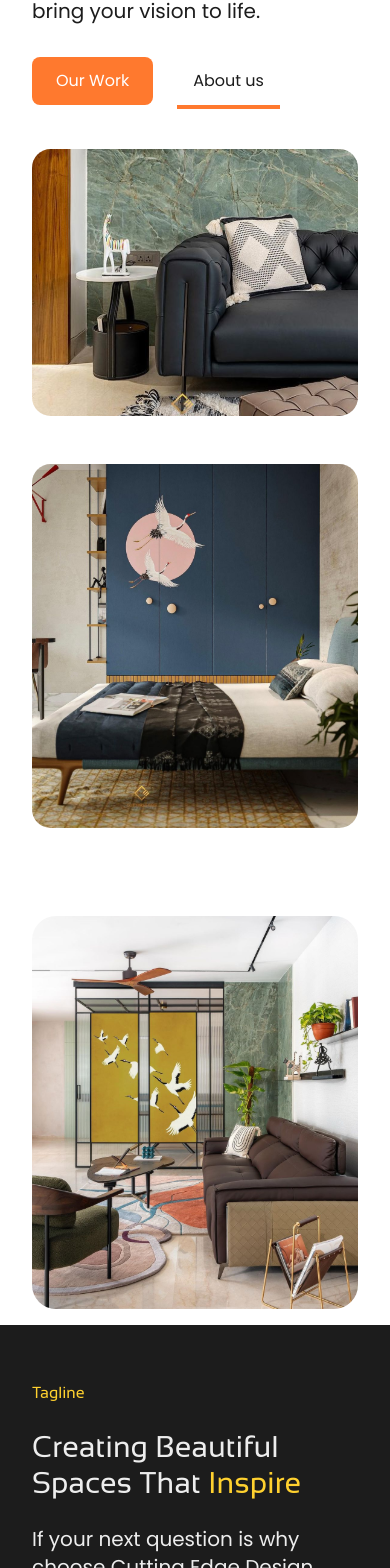
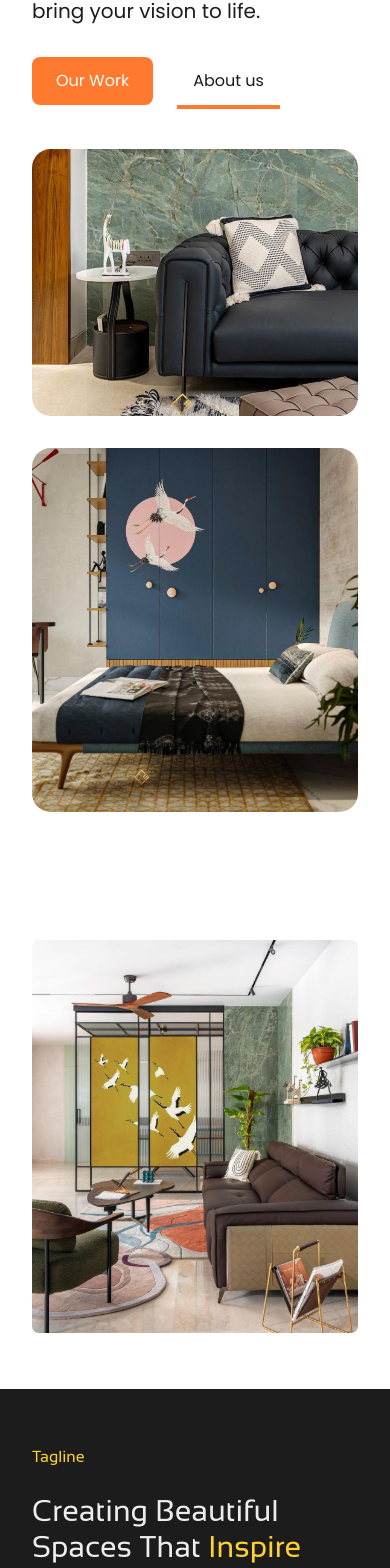
Before and after one commit to sakethrambilla/interior-designer, a Next.js app: page / in a window 390 px wide. Shown: the part 394-1962 px from the top of the page. Built offline with nearby package versions, Linux system fonts and the light colour scheme.

Commit message:
added changes

```diff
--- a/app/(home)/Hero-header.tsx
+++ b/app/(home)/Hero-header.tsx
@@ -71,7 +71,7 @@ const Heroheader = () => {
             whileInView="animate"
             exit="exit"
             variants={leftSlideIn}
-            className="flex flex-col lg:flex-row gap-12 items-end"
+            className="flex flex-col lg:flex-row gap-8 xl:gap-12 items-end"
           >
             <Image
               src="/Images/heroheader-1.svg"
@@ -90,7 +90,7 @@ const Heroheader = () => {
           </motion.div>
         </div>
         <motion.div
-          className="w-full lg:w-1/2"
+          className="relative w-full lg:w-[40%] overflow-hidden py-10"
           initial="initial"
           whileInView="animate"
           exit="exit"
@@ -99,7 +99,7 @@ const Heroheader = () => {
           <Image
             src="/Images/hero.svg"
             alt="Header Image"
-            className="w-full  object-cover  rounded-3xl"
+            className=" w-full h-full right-0 object-cover "
             width={100}
             height={100}
           />
```
